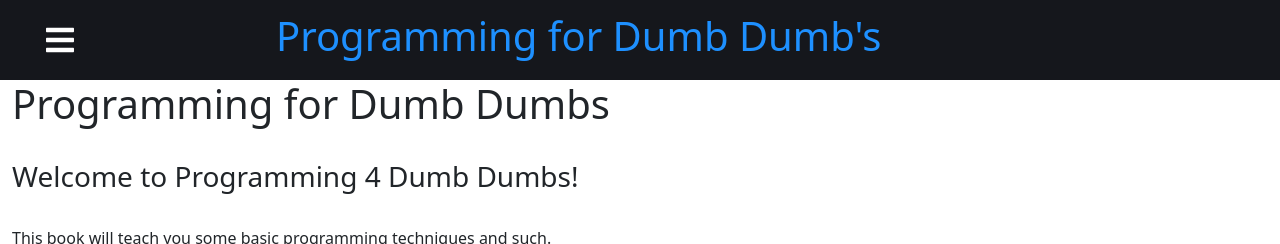
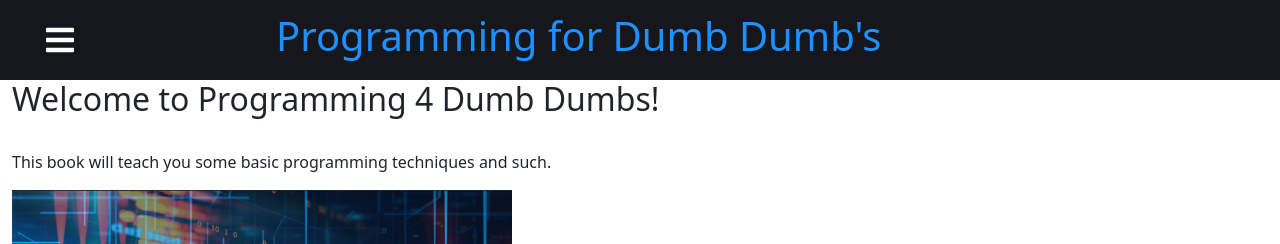
Before and after one commit to joboot/online-book-interface, a React (Create React App) app: page /intro in a window 1280 px wide. Shown: the top 244 px of the page. Built offline with nearby package versions, Linux system fonts and the light colour scheme.

Commit message:
Adjusted Intro and title page

```diff
--- a/src/pages/book/intro.js
+++ b/src/pages/book/intro.js
@@ -6,13 +6,9 @@ import { useNavigate } from "react-router-dom";
 const Intro = () => {
     return (
         <div>
-            <h1>
-                Programming for Dumb Dumbs
-            </h1>
-            <br/>
-            <h3>
+            <h2>
                 Welcome to Programming 4 Dumb Dumbs!
-            </h3>
+            </h2>
             <br/>
             <p>
                 This book will teach you some basic programming techniques and such.
--- a/src/pages/book/title.js
+++ b/src/pages/book/title.js
@@ -11,7 +11,7 @@ const Title = () => {
             <h1>
                 Programming for Dumb Dumbs
             </h1>
-            <img src={require("../../images/duck.png")} width="1000px" alt="Title Page with Rubber Duck"/>
+            <img src={require("../../images/duck.png")} width="800px" alt="Title Page with Rubber Duck"/>
         </div>
     );
 };
```
